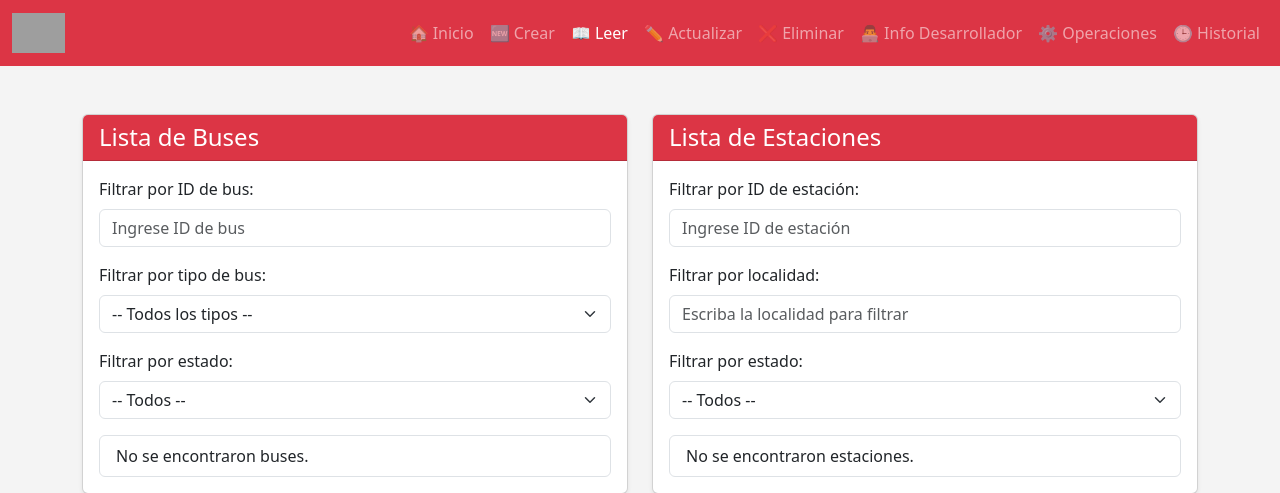
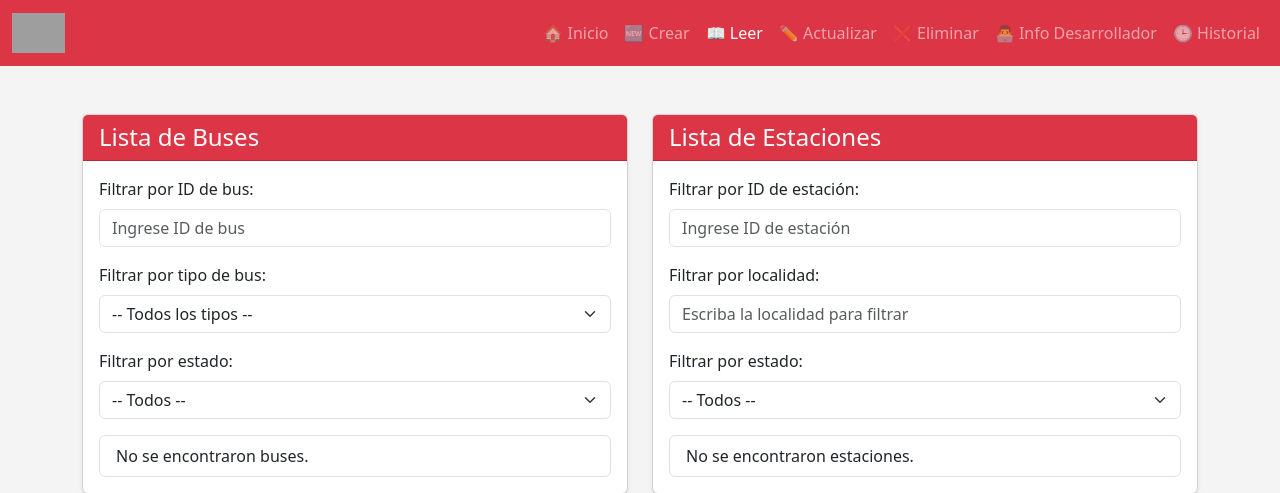
Before and after one commit to Juanes0706/Proyecto, a FastAPI app: page /read in a window 1280 px wide. Shown: the top 493 px of the page. Run offline with FastAPI, Linux system fonts and the light colour scheme; data that the repository does not hold is empty; grey boxes are pictures that could not be loaded.

Commit message:
Arreglando codigo

```diff
--- a/templates/OperationsPage.html
+++ b/templates/OperationsPage.html
@@ -21,7 +21,6 @@
                 <li class="nav-item"><a class="nav-link" href="/developer-info">👨‍💻 Info Desarrollador</a></li>
                 <li class="nav-item"><a class="nav-link" href="/planning-page">🗓️ Planeación</a></li>
                 <li class="nav-item"><a class="nav-link" href="/design-page">🎨 Diseño</a></li>
-                <li class="nav-item"><a class="nav-link" href="/operations">⚙️ Operaciones</a></li>
             </ul>
         </div>
     </div>
--- a/templates/ReadPage.html
+++ b/templates/ReadPage.html
@@ -28,7 +28,6 @@
         <li class="nav-item"><a class="nav-link" href="/update">✏️ Actualizar</a></li>
         <li class="nav-item"><a class="nav-link" href="/delete">❌ Eliminar</a></li>
         <li class="nav-item"><a class="nav-link" href="/developer-info">👨‍💻 Info Desarrollador</a></li>
-        <li class="nav-item"><a class="nav-link" href="/operations">⚙️ Operaciones</a></li>
         <li class="nav-item"><a class="nav-link" href="/historial-page">🕒 Historial</a></li>
       </ul>
     </div>
```
